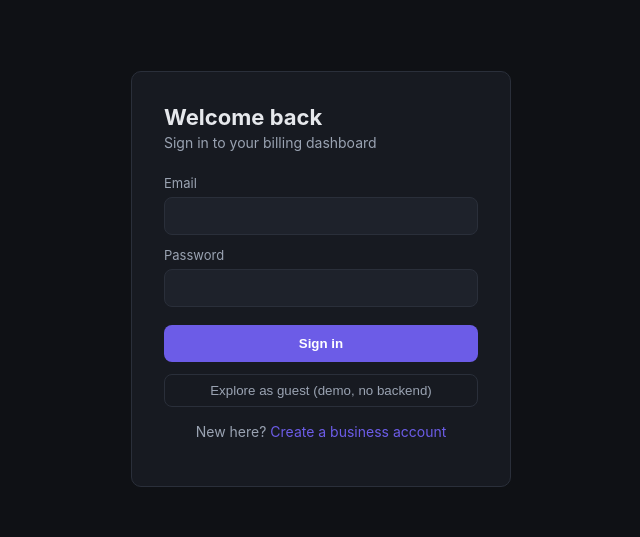
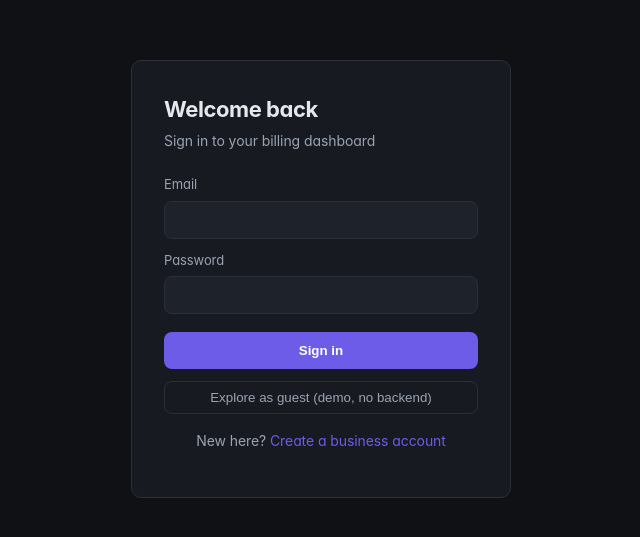
Before and after one commit to vkglb/chargebeetest, a React (Vite) app in the folder frontend/: page /login in a window 1280 px wide. Shown: the part 121-658 px from the top of the page, without its empty margins (319-959 px from the left). Built offline with nearby package versions, Linux system fonts and the light colour scheme; no server answers.

Commit message:
Polish typography: bundle Inter + refine type scale
- Switch UI font to Inter Variable (bundled, no external request)
- Antialiasing, optical features, tighter heading letter-spacing
- Tabular figures for money/tables

Co-Authored-By: Claude Opus 4.8 <noreply@anthropic.com>

```diff
--- a/frontend/package.json
+++ b/frontend/package.json
@@ -10,6 +10,7 @@
     "typecheck": "tsc -b --noEmit"
   },
   "dependencies": {
+    "@fontsource-variable/inter": "^5.2.8",
     "driver.js": "^1.5.0",
     "react": "^18.3.1",
     "react-dom": "^18.3.1",
--- a/frontend/src/main.tsx
+++ b/frontend/src/main.tsx
@@ -3,6 +3,7 @@ import ReactDOM from "react-dom/client";
 import { BrowserRouter } from "react-router-dom";
 import { AuthProvider } from "./auth/AuthContext";
 import App from "./App";
+import "@fontsource-variable/inter";
 import "./styles.css";
 
 ReactDOM.createRoot(document.getElementById("root")!).render(
--- a/frontend/src/styles.css
+++ b/frontend/src/styles.css
@@ -16,11 +16,22 @@
 * { box-sizing: border-box; }
 html, body, #root { height: 100%; margin: 0; }
 body {
-  font-family: -apple-system, BlinkMacSystemFont, "Segoe UI", Roboto, sans-serif;
+  font-family: "Inter Variable", -apple-system, BlinkMacSystemFont, "Segoe UI", Roboto, sans-serif;
   background: var(--bg);
   color: var(--text);
   font-size: 14px;
+  line-height: 1.5;
+  -webkit-font-smoothing: antialiased;
+  -moz-osx-font-smoothing: grayscale;
+  text-rendering: optimizeLegibility;
+  font-feature-settings: "cv11", "ss01";
+  letter-spacing: -0.006em;
 }
+
+h1, h2, h3 { letter-spacing: -0.02em; font-weight: 650; }
+
+/* Tabular figures so money + tables align cleanly. */
+.stat .value, .value, table td, .mono, input { font-variant-numeric: tabular-nums; }
 
 /* ── Auth screens ─────────────────────────────────────────── */
 .auth-wrap {
```
Also changed, not shown: 1 other file (tests, documents, lock files or other folders).
